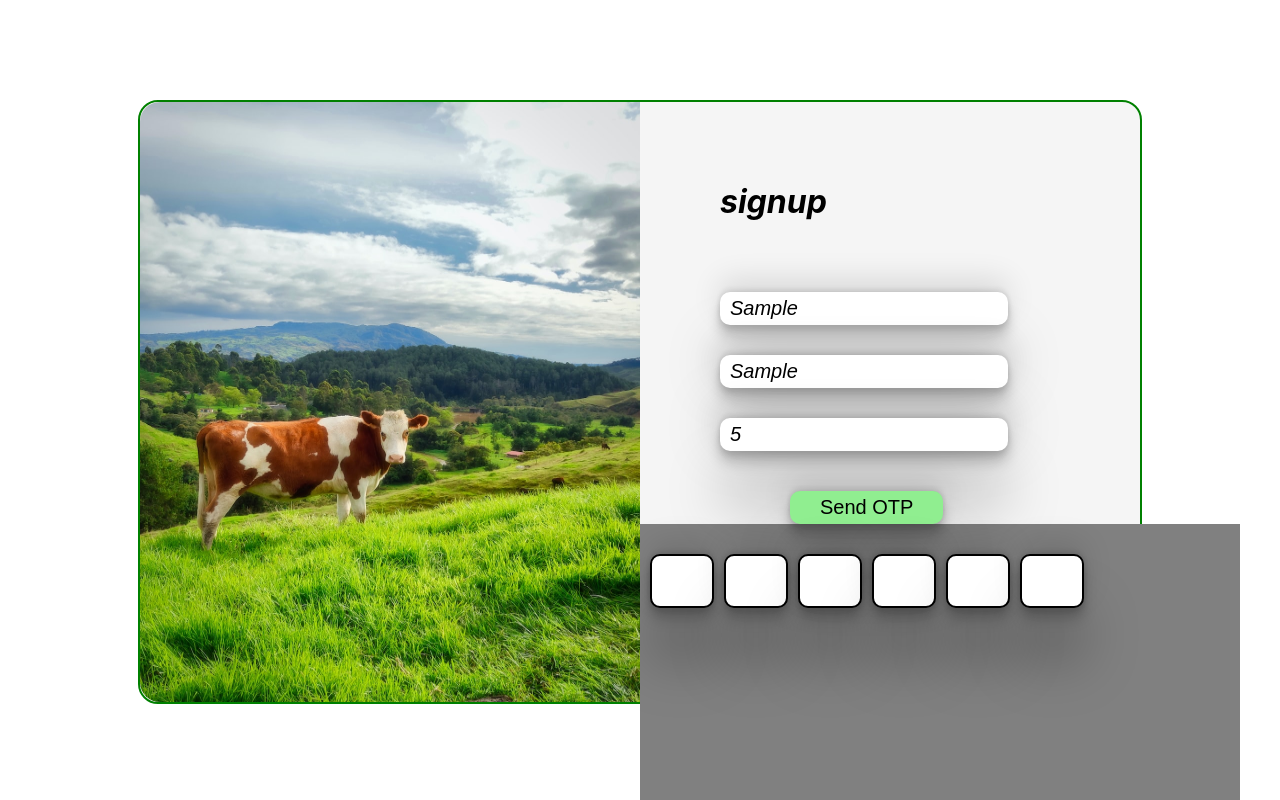
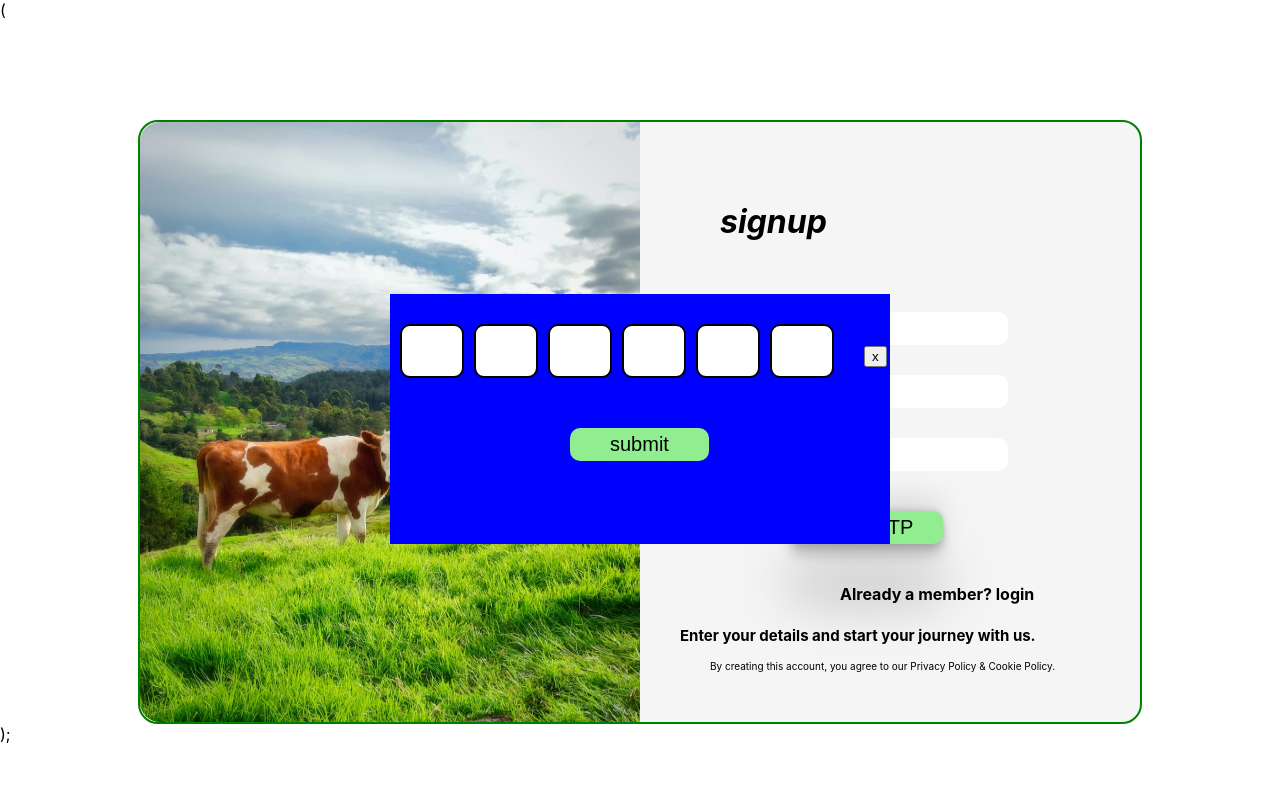
Before and after one commit to kDurga-123/capstone_project-SaveCows, a React (Create React App) app in the folder client-side/: page / in a window 1280 px wide. Both pictures are taken after typing "Sample", "Sample", "5" into the empty fields and a click on the button "Send OTP". Shown: the top 800 px of the page. Built offline with nearby package versions, Linux system fonts and the light colour scheme.

Commit message:
feat : popUp

```diff
--- a/client-side/src/App.js
+++ b/client-side/src/App.js
@@ -1,11 +1,17 @@
+import React,{useState} from 'react';
 import './App.css';
 //import Popup from './Components/signup.js';
 import Signup from './Components/signup.js';
+import LoginPage from './Components/signup.jsx';
 function App() {
+    const[isOpen,setIsOpen]=useState(false);
+
     return(
         <div>
-           <Signup />
-           {/* <LoginPage /> */}
+            {/* <Signup /> */}
+            {/* <LoginPage />  */}
+            ({!isOpen ?  <Signup /> : <LoginPage/> });
+            {/* ({setIsOpen ? <LoginPage/>:<Signup /> }) */}
         </div>
     );
 }
--- a/client-side/src/Components/signup.css
+++ b/client-side/src/Components/signup.css
@@ -6,16 +6,14 @@
     background-color: whitesmoke;
     border: 2px solid green;
     border-radius: 20px;
-
-
-
 }
 .imageSection{
     height: 600px;
     width: 500px;
     border-radius: 20px;
-    position: relative;
-  display: inline-block;
+     /* background-image: url(../../public/cow.jpeg); */
+    /* position: relative; */
+    display: inline-block;
 
 
 }
@@ -41,10 +39,11 @@ input{
     margin-top: 30px;
     font-size: 20px;
     font-style: italic;
+    position: relative;
     font-family: Arial, Helvetica, sans-serif;
     border-radius: 10px;
     border: none;
-    box-shadow: rgba(0, 0, 0, 0.25) 0px 54px 55px, rgba(0, 0, 0, 0.12) 0px -12px 30px, rgba(0, 0, 0, 0.12) 0px 4px 6px, rgba(0, 0, 0, 0.17) 0px 12px 13px, rgba(0, 0, 0, 0.09) 0px -3px 5px;
+
 }
 .button{
     padding: 5px 30px;
@@ -77,15 +76,8 @@ input{
     margin-left: 40px;
     font-size: 15px;
 }
-.pop-up{
-    display: flex;
-    width: 600px;
-    height: 300px;
-    background-color: gray;
-}
 .message{
     width: 600px;
-
     height: 300px;
     background-color: grey;
 }
@@ -102,6 +94,42 @@ input{
     margin-top: 50px;
     padding: 5px 40px;
     font-size: 20px;
-
+    background-color: lightgreen;
+    border-radius: 10px;
+    border: none;
 
 }
+.container{
+    height: 450px;
+    width: 1000px;
+    border: 2px solid green;
+    margin:auto;
+    margin-top: 100px;
+    display: flex;
+    border-radius: 20px;
+    background-color: whitesmoke;
+}
+.cowImage{
+    height: 450px;
+    width: 500px;
+    border-radius: 20px 0px 0px 20px;
+}
+.loginDetails{
+    margin-left: 80px;
+    margin-top: 80px;
+    font-style: italic;
+    font-weight: bolder;
+
+}
+#main{
+    height: 250px;
+    width: 500px;
+    background-color: blue;
+    margin-left: -250px;
+    margin-top: -250px;
+   position: relative;
+}
+#button1{
+    margin-left: 30px;
+
+}
--- a/client-side/src/Components/signup.js
+++ b/client-side/src/Components/signup.js
@@ -1,25 +1,31 @@
 import React, { useState } from 'react';
 import './signup.css';
+//  function submitButton(){
+//   isOpen(false);
+//  }
 
 function SignUp() {
   const [isOpen, setIsOpen] = useState(false);
-
+  function closePopup(){
+    setIsOpen(false);
+  }
+  function submitButton(){
+    setIsOpen(false);
+   }
   const handlePopup = () => {
+    let details=JSON.parse(localStorage.getItem("data")) || [];
     let firstName = document.querySelector(".first").value;
     let lastName = document.querySelector(".last").value;
     let phoneNumber = document.querySelector(".phone").value;
-    console.log(firstName,lastName, phoneNumber);
+    localStorage.setItem("data",JSON.stringify([...details,{firstName,lastName,phoneNumber}]));
 
     setIsOpen(true);
-
-
-
   };
 
   return (
     <div className='outline'>
       <div className='imageSection'>
-        <img src="./cow.jpeg" alt="no image" className='image' />
+         <img src="./cow.jpeg" alt="no image" className='image' />
         <div className='text'></div>
       </div>
       <div className='signup'>
@@ -29,20 +35,22 @@ function SignUp() {
         <input type="number" placeholder='Phone Number' className='phone' /><br></br>
         <button className='button' onClick={handlePopup}>Send OTP</button>
         {isOpen && (
-            <div>
-          <div className='pop-up'>
-                <input type="type" ></input>
-                <input type="type" ></input>
-                <input type="type" ></input>
-                <input type="type" ></input>
-                <input type="type" ></input>
-                <input type="type" ></input>
-            <div></div>
-          </div>
-          </div>
+          <div id='main'>
+                <div className='pop-up'>
+                      <input type="text" ></input>
+                      <input type="text" ></input>
+                      <input type="text" ></input>
+                      <input type="text" ></input>
+                      <input type="text" ></input>
+                      <input type="text" ></input>
+                      <button id='button1' onClick={closePopup}>x</button>
+                  </div>
+                  <div>
+                    <button className='submit' onClick={submitButton}>submit</button>
+                  </div>
+                </div>
         )}
-
-        <h4 className='login'>Already a member?   login </h4>
+        <h4 className='login'>Already a member? <span>login</span> </h4>
         <h3 className='enter'>Enter your details and start your journey with us.</h3>
         <p className='privacy'>By creating this account, you agree to our Privacy Policy & Cookie Policy.</p>
       </div>
--- a/client-side/src/Components/signup.jsx
+++ b/client-side/src/Components/signup.jsx
@@ -1,10 +1,26 @@
 import React from 'react';
-//function FootBall(){
-   // const HandleClick=()=>{
-        // let firstName=document.querySelector(".first").value;
-        // let lastName=document.querySelector(".last").value;
-        // let phoneNumber=document.querySelector(".phone").value;
-        // console.log(firstName,lastName,phoneNumber)
-  //  }
-//}
-// export default HandleClick;
+import './signup.css';
+function loginButton(){
+  let login=JSON.parse(localStorage.getItem("loginData")) || [];
+  let mobile=document.querySelector(".mobile").value;
+  localStorage.setItem("loginData",JSON.stringify([...login,{mobile}]))
+
+}
+function LoginPage(){
+    return(
+        <div className='container'>
+              <div>
+                <img src="cow.jpeg" alt="no image" className='cowImage'/>
+              </div>
+              <div >
+                <h1 className='loginDetails'>login</h1>
+                  <input type="text" placeholder='mobile Number' className='mobile'></input>
+                  <button className='button' onClick={loginButton}>Submit</button>
+                  <h4 className='login'>Already a member?   login </h4>
+                    <h3 className='enter'>Enter your details and start your journey with us.</h3>
+                    <p className='privacy'>By creating this account, you agree to our Privacy Policy & Cookie Policy.</p>
+              </div>
+        </div>
+    )
+}
+export default LoginPage;
```
